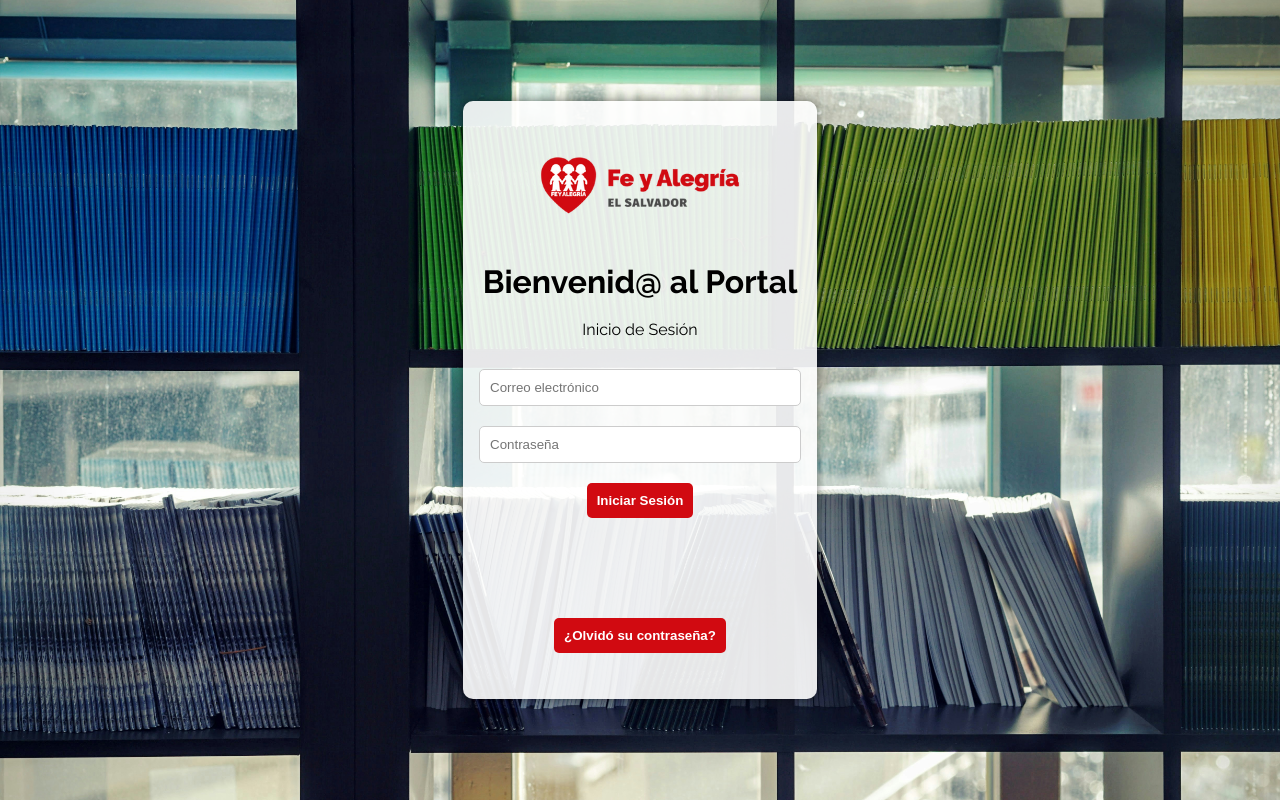
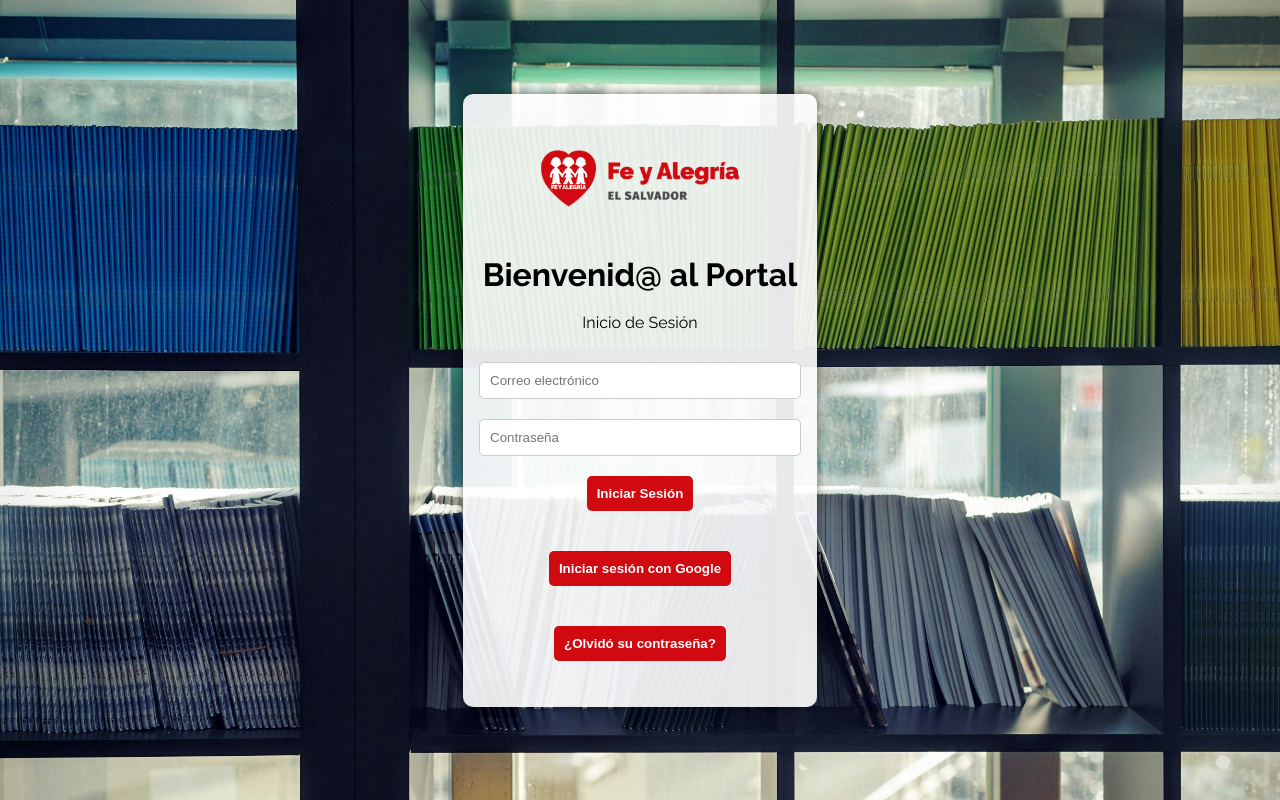
Before and after one commit to AndresMendoza0030/front, a React (Create React App) app: page /login in a window 1280 px wide. Built offline with nearby package versions, Linux system fonts and the light colour scheme.

Commit message:
'Routesfix'

```diff
--- a/src/pages/GoogleCallback.js
+++ b/src/pages/GoogleCallback.js
@@ -5,15 +5,17 @@ import { toast } from 'react-toastify';
 
 const GoogleCallback = () => {
   const navigate = useNavigate();
-  const { loginWithToken } = useAuth();
+  const { login } = useAuth();
 
   useEffect(() => {
     const urlParams = new URLSearchParams(window.location.search);
     const token = urlParams.get('token');
+    const permissions = JSON.parse(urlParams.get('permissions') || '[]');
+    const roles = JSON.parse(urlParams.get('roles') || '[]');
 
     if (token) {
-      // Store token in your authentication context or state management
-      loginWithToken(token)
+      // Store token, permissions, and roles in your authentication context or state management
+      login(roles, token, 'Usuario Google')
         .then(() => {
           toast.success('Autenticado exitosamente con Google.');
           navigate('/dashboard'); // Redirige al dashboard después del login
@@ -26,7 +28,7 @@ const GoogleCallback = () => {
       toast.error('Token no encontrado en la URL');
       navigate('/login');
     }
-  }, [navigate, loginWithToken]);
+  }, [navigate, login]);
 
   return (
     <div>
--- a/src/pages/Login.js
+++ b/src/pages/Login.js
@@ -73,62 +73,12 @@ const Login = () => {
         }
     };
 
-    const handleGoogleSuccess = async (response) => {
-        try {
-            const idToken = response.credential;
-
-            const result = await fetch('https://backend-production-5e0d.up.railway.app/auth/google/callback', {
-                method: 'POST',
-                headers: {
-                    'Content-Type': 'application/json',
-                },
-                body: JSON.stringify({ idToken }),
-            });
-
-            const data = await result.json();
-
-            console.log('Datos recibidos del servidor (Google):', data);
-
-            if (result.ok && data.data.token) {
-                const { token, user, permissions, roles } = data.data;
-                let combinedPermissions = [...permissions];
-
-                // Obtener permisos por cada rol usando el nombre del rol
-                for (const role of roles) {
-                    const roleResponse = await fetch(`https://backend-production-5e0d.up.railway.app/api/roles?name=${role.name}`, {
-                        method: 'GET',
-                        headers: {
-                            'Authorization': `Bearer ${token}`,
-                            'Content-Type': 'application/json',
-                        },
-                    });
-
-                    const roleData = await roleResponse.json();
-                    if (roleResponse.ok && roleData.data && roleData.data.roles.length > 0) {
-                        const rolePermissions = roleData.data.roles[0].permissions;
-                        combinedPermissions = [
-                            ...combinedPermissions,
-                            ...rolePermissions.filter(
-                                (p) => !combinedPermissions.some((cp) => cp.id === p.id)
-                            ),
-                        ];
-                    }
-                }
-
-                setPermissions(combinedPermissions);
-                login(roles, token, user.name);
-                navigate('/dashboard');
-            } else {
-                throw new Error('Error al autenticar con la API');
-            }
-        } catch (error) {
-            console.error('Error:', error);
-            alert('Error al iniciar sesión con Google');
-        }
+    const handlePasswordRecovery = () => {
+        navigate('/password-recovery');
     };
 
-    const handlePasswordRecovery = () => {
-        navigate('/password-recovery');
+    const handleGoogleLogin = () => {
+        window.location.href = 'https://backend-production-5e0d.up.railway.app/auth/google/';
     };
 
     return (
@@ -156,13 +106,9 @@ const Login = () => {
                     />
                     <button type="submit">Iniciar Sesión</button>
                 </form>
-                <GoogleLogin
-                    onSuccess={handleGoogleSuccess}
-                    onError={(error) => {
-                        console.error('Error:', error);
-                        alert('Error al iniciar sesión con Google');
-                    }}
-                />
+                <button onClick={handleGoogleLogin} className="google-login-button">
+                    Iniciar sesión con Google
+                </button>
                 <p>
                     <button
                         onClick={handlePasswordRecovery}
```
